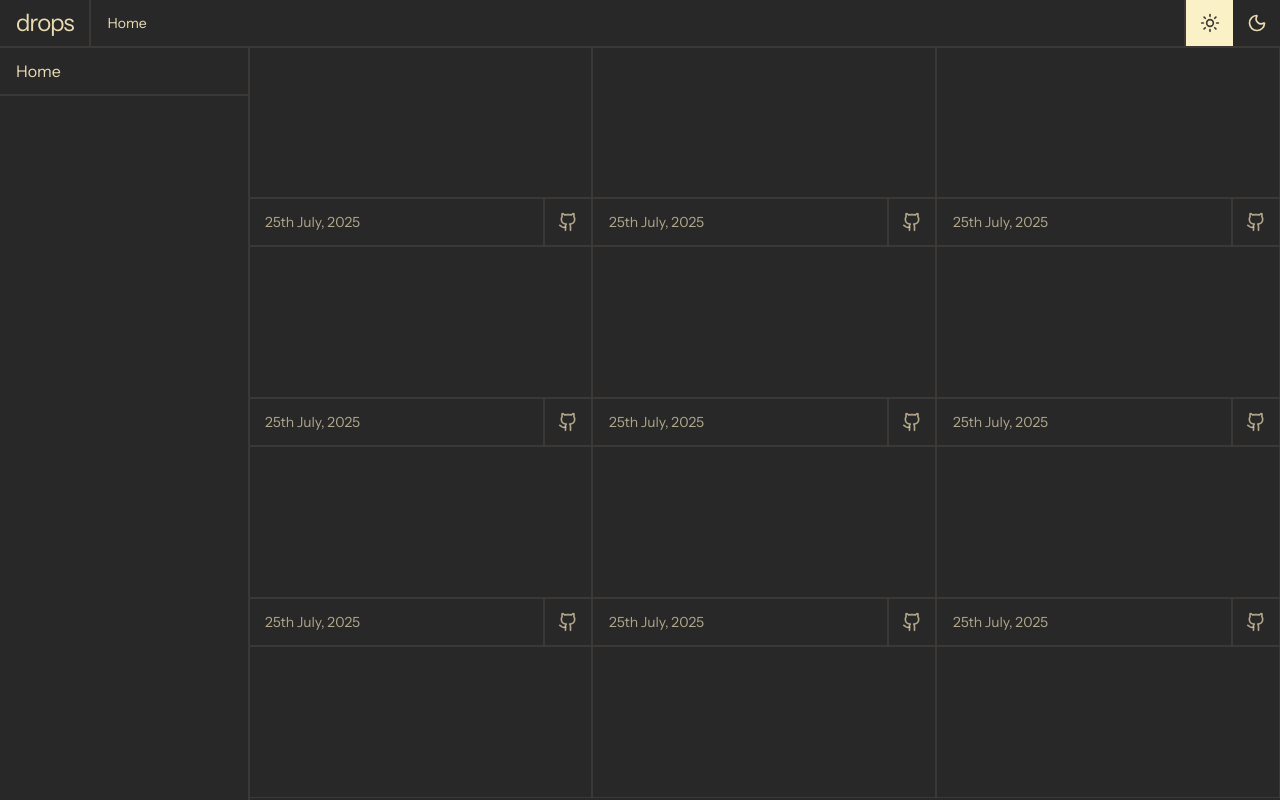
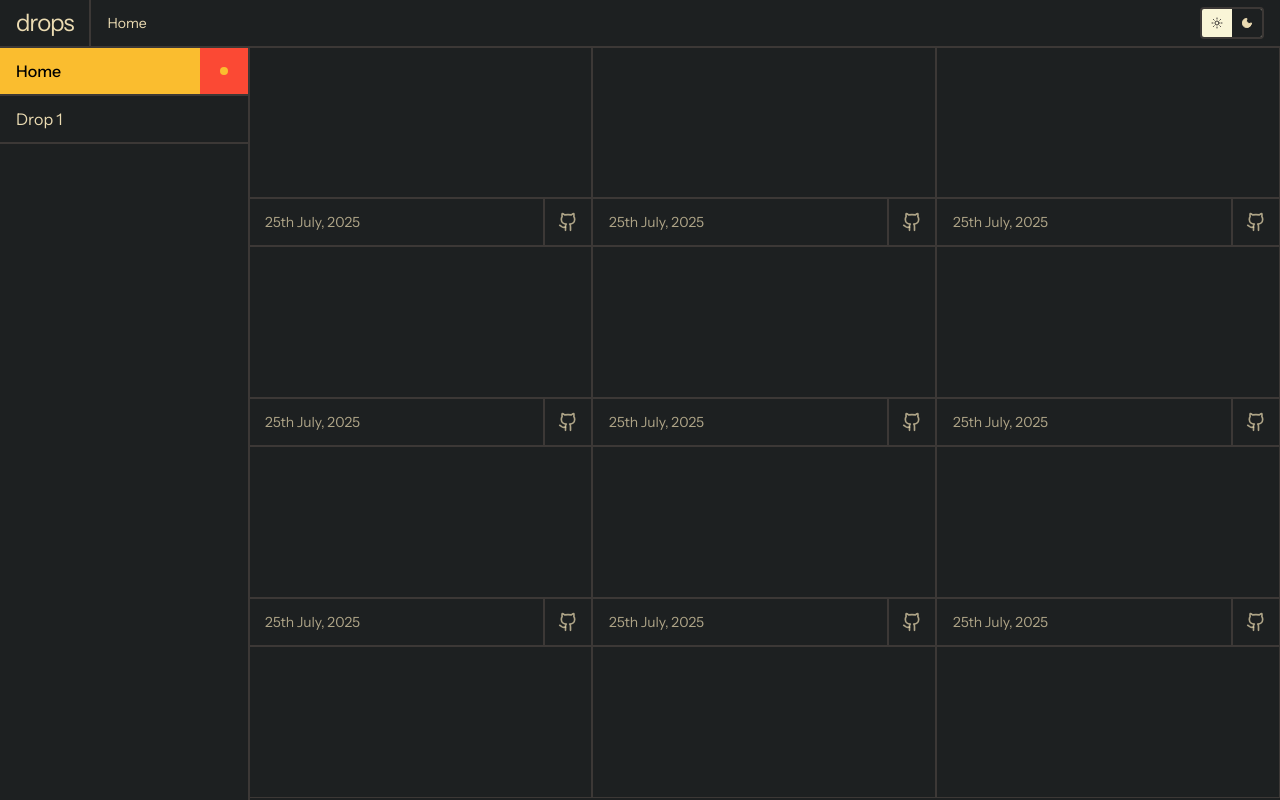
Before and after one commit to ronishrohan/drops, a Next.js app: page /home in a window 1280 px wide. Built offline with nearby package versions, Linux system fonts and the light colour scheme.

Commit message:
Add test drop

```diff
--- /dev/null
+++ b/app/ClientLayout.tsx
@@ -0,0 +1,43 @@
+"use client"
+import type { Metadata } from "next";
+import { Geist, Geist_Mono, Instrument_Sans, Inter } from "next/font/google";
+import "./globals.css";
+import Navbar from "@/components/navbar/Navbar";
+import Sidebar from "@/components/sidebar/Sidebar";
+import { themeAtom } from "@/store/theme.store";
+import { useAtom, useAtomValue } from "jotai";
+import { useEffect } from "react";
+import { AnimatePresence } from "framer-motion";
+
+const instrumentSans = Instrument_Sans({
+  variable: "--instrument-sans",
+  subsets: ["latin"],
+});
+
+const inter = Inter({
+  variable: "--inter",
+  subsets: ["latin"],
+});
+
+export default function ClientLayout({
+  children,
+}: Readonly<{
+  children: React.ReactNode;
+}>) {
+  const [theme, setTheme] = useAtom(themeAtom);
+  useEffect(() => {
+    const savedTheme = localStorage.getItem("theme");
+    setTheme(savedTheme || "dark");
+  });
+  return (
+    <body
+      className={`${theme} ${instrumentSans.className} ${inter.variable} overflow-hidden h-dvh flex flex-col font-inter antialiased`}
+    >
+      <Navbar />
+      <div className="h-full flex overflow-hidden">
+        <Sidebar />
+        {children}
+      </div>
+    </body>
+  );
+}
--- /dev/null
+++ b/app/drops/1/page.tsx
@@ -0,0 +1,76 @@
+"use client";
+import React, { useEffect, useRef, useState } from "react";
+import { motion } from "framer-motion";
+
+const page = () => {
+  const [pos, setPos] = useState([0, 0]);
+  const boundRef = useRef(null);
+
+  useEffect(() => {
+    function handleMouseMove(e: MouseEvent) {
+      console.log("hello");
+      console.log("Mouse Position:", e.clientX, e.clientY);
+
+      if (boundRef.current) {
+        const rect = boundRef.current.getBoundingClientRect();
+        const x = e.clientX - rect.left;
+        const y = e.clientY - rect.top;
+        const centerX = rect.width / 2;
+        const centerY = rect.height / 2;
+        const offsetX = (x - centerX) / centerX;
+        const offsetY = (y - centerY) / centerY;
+        console.log("Offset Position:", offsetX, offsetY);
+        setPos([offsetX, offsetY]);
+      }
+    }
+    if (window) window.addEventListener("mousemove", handleMouseMove);
+    return () => {
+      window.removeEventListener("mousemove", handleMouseMove);
+    };
+  }, []);
+  return (
+    <div className="size-full flex items-center justify-center overflow-hidden relative">
+      <div className="absolute size-full flex flex-col items-center justify-center z-0 text-[10vw] leading-[10vw] tracking-tighter font-bold  opacity-25 text-justify" >
+
+       College student Janardhan is a simpleton who desperately seeks inspiration for the musician inside him. Although heartbreak helps him reach his goal, it also leads him to self-destruction.
+      </div>
+      <motion.div
+        animate={{
+          rotateX: pos[1] * 10,
+          rotateY: -pos[0] * 10,
+          perspective: "500px",
+        }}
+        ref={boundRef}
+        className=" size-[700px]  relative overflow-hidden rounded-full object-cover border-8 border-zinc-950 flex items-center justify-center shadow-2xl  shadow-black/30"
+      >
+        {/* <img src="https://www.shutterstock.com/shutterstock/videos/3688897373/thumb/1.jpg?ip=x480" className="absolute z-[80] object-cover h-full mix-blend-" alt="" /> */}
+        <div className="bg-foreground/60 brightness-100 size-full z-[100] absolute mix-blend-multiply"></div>
+        <div className="size-[100px]  rounded-full bg-background absolute z-[100] border-[25px] outline-8 outline-zinc-950 border-zinc-900"></div>
+        <motion.div
+          // Rotate the gradient according to the mouse position, wrapping naturally
+          style={{
+            rotate: `${Math.atan2(pos[1], pos[0]) * (180 / Math.PI)}deg`,
+          }}
+          className="absolute size-full z-50 bg-gradient-to-r from-transparent via-white/20 to-transparent"
+        ></motion.div>
+
+        <motion.div
+          // Rotate the gradient according to the mouse position, wrapping naturally
+          style={{
+            rotate: `${Math.atan2(pos[1], pos[0]) * (180 / Math.PI)}deg`,
+          }}
+          className="absolute size-full bg-gradient-to-l z-50 from-black/40 via-black/30  to-transparent"
+        ></motion.div>
+
+        <motion.img
+          animate={{ rotate: 360 }}
+          transition={{ duration: 20, repeat: Infinity, ease: "linear" }}
+          className="h-full object-cover absolute saturate-0 "
+          src="https://akm-img-a-in.tosshub.com/indiatoday/images/photogallery/201110/ranbir-kapoor-and-nargis-fakhri-in-rockstar_102011023141.jpg?VersionId=WEPmw94EuSUt9.KvU1FmQ13hfJOb3UaX&size=686:*"
+        />
+      </motion.div>
+    </div>
+  );
+};
+
+export default page;
--- a/app/globals.css
+++ b/app/globals.css
@@ -21,7 +21,7 @@
 
 @layer base {
   :root .dark {
-    --background: #282828; /* bg0 */
+    --background: #1d2021; /* bg0 */
     --border: #3c3836; /* bg1 */
     --foreground: #ebdbb2; /* fg */
     --hover-background: #fabd2f; /* yellow (bright) */
@@ -32,7 +32,7 @@
   }
 
   .light {
-    --background: #fbf1c7; /* fg0 */
+    --background: #f9f5d7; /* fg0 */
     --foreground: #3c3836; /* bg1 */
     --border: #d5c4a1; /* bg2 */
     --card-background: #f9f5d7; /* bg0_h */
--- a/app/home/page.tsx
+++ b/app/home/page.tsx
@@ -20,9 +20,7 @@ const GridItem = ({}: GridItemProps) => {
 const page = () => {
   return (
     <motion.div
-      initial={{ opacity: 0 }}
-      animate={{ opacity: 1 }}
-      transition={{ delay: 1 }}
+
       className="size-full ml-[-2px] mt-[-2px] overflow-y-scroll grid grid-cols-3 "
     >
       {Array.from({ length: 20 }).map((_, index) => (
--- a/app/layout.tsx
+++ b/app/layout.tsx
@@ -1,46 +1,20 @@
-"use client"
 import type { Metadata } from "next";
-import { Geist, Geist_Mono, Instrument_Sans, Inter } from "next/font/google";
-import "./globals.css";
-import Navbar from "@/components/navbar/Navbar";
-import Sidebar from "@/components/sidebar/Sidebar";
-import { themeAtom } from "@/store/theme.store";
-import { useAtom, useAtomValue } from "jotai";
-import { useEffect } from "react";
+import ClientLayout from "./ClientLayout";
 
+export const metadata: Metadata = {
+  title: "drops",
+  description: "A modern drops platform.",
 
-const instrumentSans = Instrument_Sans({
-  variable: "--instrument-sans",
-  subsets: ["latin"],
-})
-
-const inter = Inter({
-  variable: "--inter",
-  subsets: ["latin"],
-})
-
+};
 
 export default function RootLayout({
   children,
 }: Readonly<{
   children: React.ReactNode;
 }>) {
-  const [theme, setTheme] = useAtom(themeAtom);
-  useEffect(() => {
-    const savedTheme = localStorage.getItem("theme");
-    setTheme(savedTheme || "dark");
-  })
   return (
     <html lang="en">
-      <body
-        className={`${theme} ${instrumentSans.className} ${inter.variable} overflow-hidden h-dvh flex flex-col font-inter antialiased`}
-      >
-        <Navbar />
-        <div className="h-full flex overflow-hidden" >
-          <Sidebar />
-          {children}
-        </div>
-      </body>
+      <ClientLayout>{children}</ClientLayout>
     </html>
   );
 }
--- a/components/navbar/Navbar.tsx
+++ b/components/navbar/Navbar.tsx
@@ -28,30 +28,32 @@ const Navbar = () => {
       initial={{ height: "0" }}
       animate={{ height: "48px" }}
       transition={{ duration: 0.5, ease: "circInOut", type: "tween" }}
-      className="overflow-hidden z-50 shrink-0 w-full flex items-center border-b-2 border-border"
+      className="overflow-hidden  z-50 shrink-0 w-full flex items-center border-b-2 border-border"
     >
-      {/* <span className="!font-devanagari ">ड्रॉप्स</span> */}
+      {/* <span className="!font-devanagari  text-3xl tracking-tighter  px-4 border-r-2 h-full flex items-center font-bold leading-2 border-border">ड्रॉप्स</span> */}
       <span className="text-2xl tracking-tighter h-full flex items-center border-r-2 border-border px-4">
         drops
       </span>
       {/* <span  ></span> */}
       <span className=" h-full flex items-center  px-4 text-foreground text-sm">
-        {routes[pathname.replace("/", "")].title}
+        {routes[pathname.split("/")[1]].title}
       </span>
-      <motion.button initial={{opacity: 0}} animate={{opacity: 1}} transition={{delay: 0.5}}
+      <motion.button
+        initial={{ opacity: 0 }}
+        animate={{ opacity: 1 }}
+        transition={{ delay: 0.5 }}
         onClick={handleThemeToggle}
-        className="cursor-pointer relative ml-auto h-full border-l-2 border-border w-[96px] flex items-center justify-center "
+        className="cursor-pointer relative ml-auto border-border border-2 hover:brightness-110  transition-[filter,box-shadow] duration-200 mx-4 rounded-sm h-[32px] overflow-hidden w-[64px] flex items-center justify-center "
       >
         <div className="light w-full h-full flex items-center justify-between bg-background text-foreground">
           <div className="flex items-center justify-center w-full">
-            <Sun size={20} strokeWidth={2} />
+            <Sun size={12} strokeWidth={2} />
           </div>
           <div className="flex items-center justify-center w-full">
-            <Moon size={20} strokeWidth={2} />
+            <Moon size={12} strokeWidth={2} />
           </div>
         </div>
         <motion.div
-
           animate={{
             clipPath:
               theme === "dark"
@@ -71,13 +73,13 @@ const Navbar = () => {
             times: [0, 0.5, 1],
             ease: [0.85, 0, 0.15, 1],
           }}
-          className="dark absolute z-[100] w-full h-full flex items-center justify-between bg-background text-foreground"
+          className="dark absolute  z-[100] w-full h-full flex items-center justify-between bg-background text-foreground"
         >
           <div className="flex items-center justify-center w-full">
-            <Sun size={20} strokeWidth={2} />
+            <Sun fill="var(--foreground)" size={12} strokeWidth={2} />
           </div>
           <div className="flex items-center justify-center w-full">
-            <Moon size={20} strokeWidth={2} />
+            <Moon fill="var(--foreground)" size={12} strokeWidth={2} />
           </div>
         </motion.div>
         {/* {theme === "dark" ? <><Sun size={20} strokeWidth={2} /></> : <><Moon size={20} strokeWidth={2} /></>} */}
--- a/components/sidebar/Sidebar.tsx
+++ b/components/sidebar/Sidebar.tsx
@@ -2,16 +2,31 @@
 import React from "react";
 import { motion } from "framer-motion";
 import { ReactNode } from "react";
+import { useRouter, usePathname } from "next/navigation";
 
 interface ButtonProps {
   children: ReactNode;
+  to: string;
 }
 
-const Button = ({ children }: ButtonProps) => {
+const Button = ({ children, to }: ButtonProps) => {
+  const router = useRouter();
+  const pathname = usePathname();
+  const isActive = pathname === to;
+
   return (
-    <button className="relative active:bg-active-background group w-full h-12 flex items-center justify-start p-4 border-b-2 border-border hover:bg-hover-background hover:text-hover-foreground">
+    <button
+      className={`relative group w-full h-12 ${isActive == true ?  "bg-hover-background text-hover-foreground font-medium" : "bg-background "}  flex items-center justify-start p-4 border-b-2 border-border hover:bg-hover-background hover:text-hover-foreground active:bg-active-background `}
+      onClick={() => router.push(to)}
+    >
       {children}
-      <div className="group-hover:opacity-100 opacity-0 absolute h-full right-0 w-[12px] bg-accent"></div>
+      <motion.div
+        animate={{ width: isActive ? 48 : 12 }}
+        transition={{ease: "circInOut"}}
+        className={`flex items-center justify-center  absolute h-full right-0  bg-accent ${isActive ? "opacity-100" : "group-hover:opacity-100 opacity-0"}`}
+      >
+        <motion.div animate={{scale: isActive ? 1 : 0}} className="size-2 rounded-sm bg-hover-background absolute" ></motion.div>
+      </motion.div>
     </button>
   );
 };
@@ -29,8 +44,8 @@ const Sidebar = () => {
       }}
       className="shrink-0 z-50 h-full border-r-2 border-border overflow-hidden"
     >
-        <Button>Home</Button>
-
+      <Button to="/home">Home</Button>
+      <Button to="/drops/1">Drop 1</Button>
     </motion.div>
   );
 };
--- a/lib/routes.ts
+++ b/lib/routes.ts
@@ -1,6 +1,8 @@
-export const routes : any = {
-    "home" : {
-        title: "Home",
-
-    }
-}
+export const routes: any = {
+  home: {
+    title: "Home",
+  },
+  drops: {
+    title: "Drop",
+  },
+};
```
